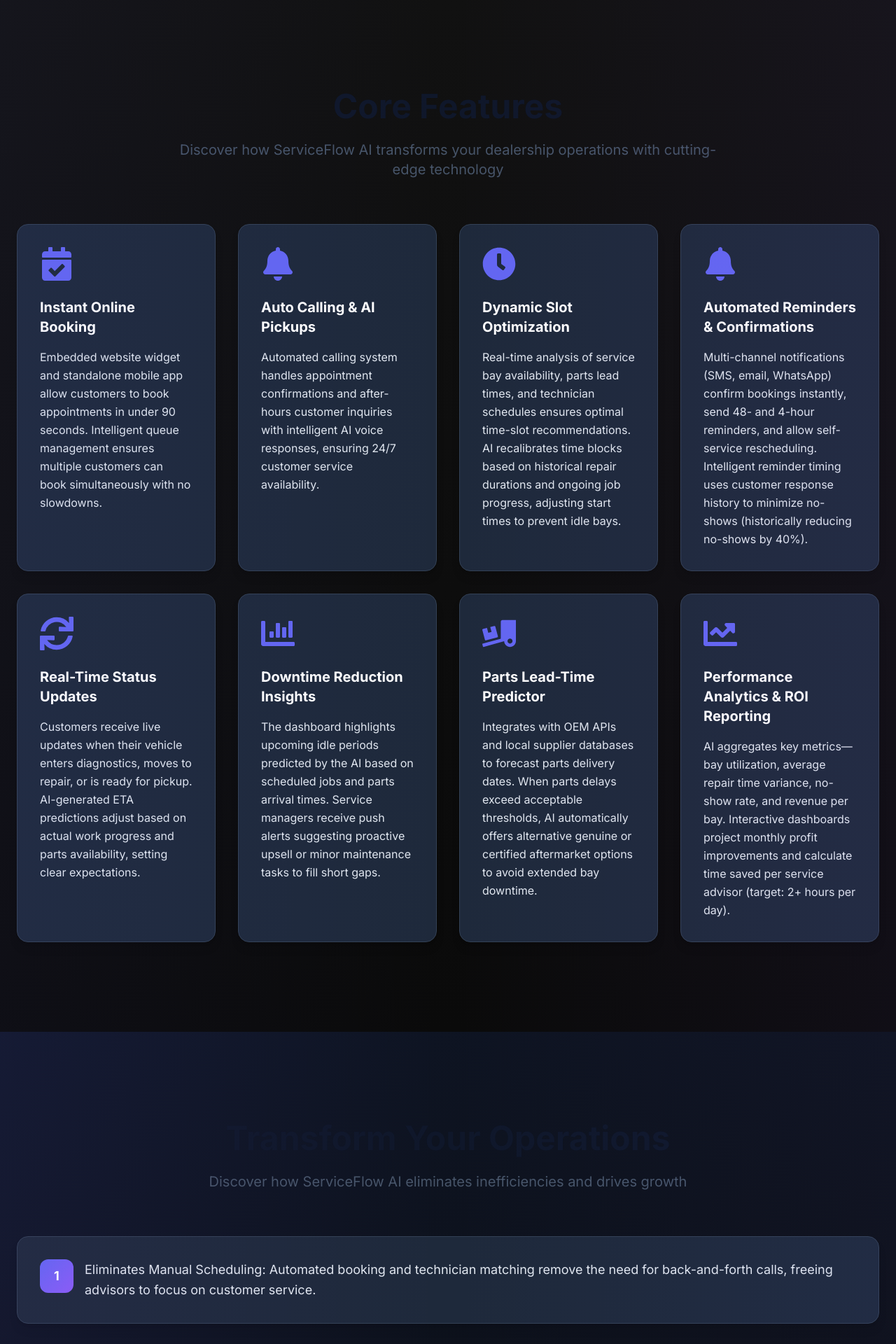
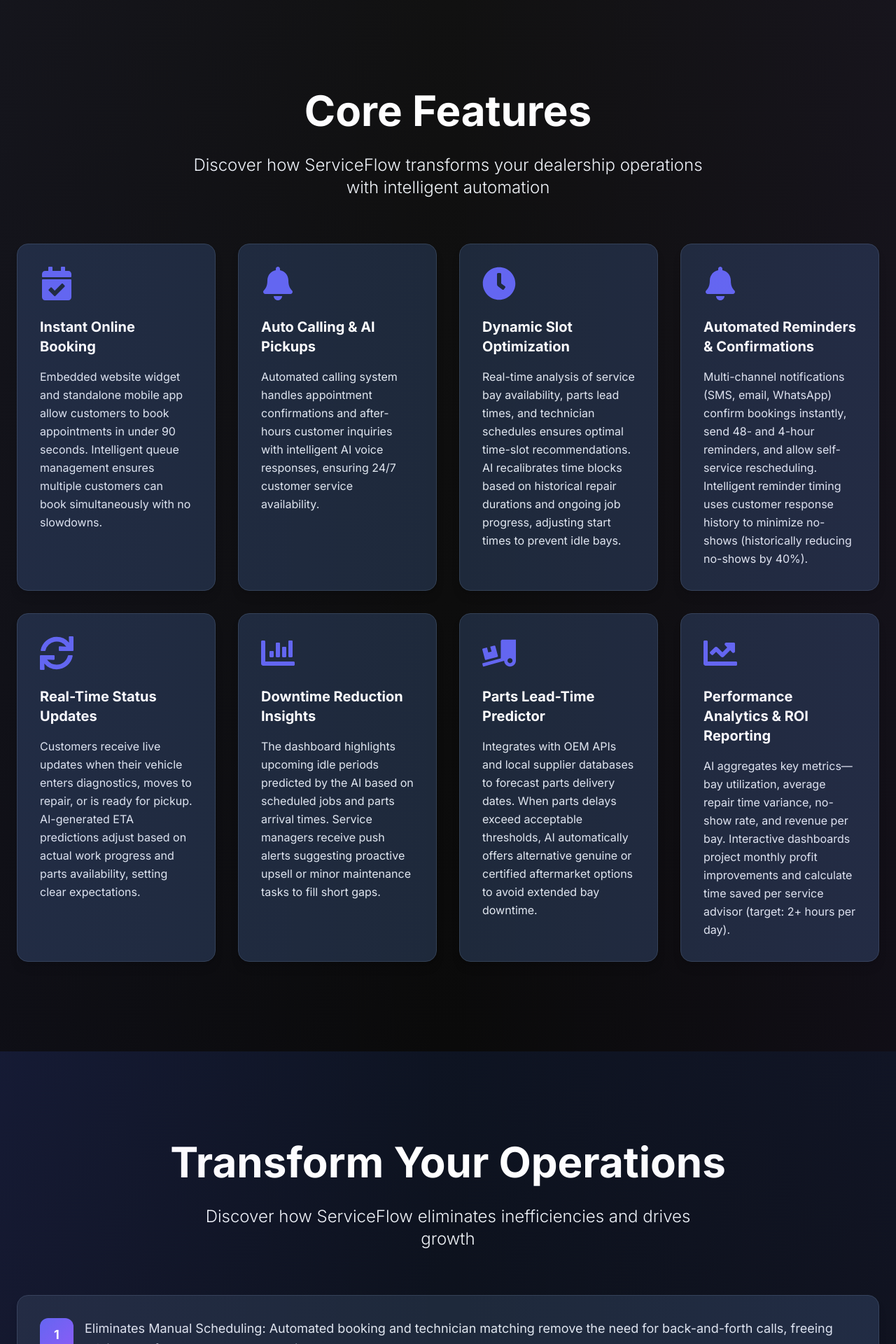
Before and after one commit to paulodo55/serviceflow-ai, a Next.js app: page / in a window 1280 px wide. Shown: the part 800-2720 px from the top of the page at 70% size. Built offline with nearby package versions, Linux system fonts and the light colour scheme.

Commit message:
Fix text contrast for Core Features and Transform Your Operations sections - updated to white headings and neutral-100 descriptions for better readability on dark backgrounds

```diff
--- a/app/page.tsx
+++ b/app/page.tsx
@@ -184,11 +184,11 @@
             viewport={{ once: true }}
             className="text-center mb-16"
           >
-            <h2 className="text-4xl md:text-5xl font-bold text-neutral-900 mb-6">
+            <h2 className="text-4xl md:text-6xl font-bold text-white mb-8 leading-tight">
               Core Features
             </h2>
-            <p className="text-xl text-neutral-600 max-w-3xl mx-auto">
-              Discover how ServiceFlow AI transforms your dealership operations with cutting-edge technology
+            <p className="text-xl md:text-2xl text-neutral-100 max-w-3xl mx-auto font-light leading-relaxed">
+              Discover how ServiceFlow transforms your dealership operations with intelligent automation
             </p>
           </motion.div>
 
@@ -230,11 +230,11 @@
             viewport={{ once: true }}
             className="text-center mb-16"
           >
-            <h2 className="text-4xl md:text-5xl font-bold text-neutral-900 mb-6">
+            <h2 className="text-4xl md:text-6xl font-bold text-white mb-8 leading-tight">
               Transform Your Operations
             </h2>
-            <p className="text-xl text-neutral-600 max-w-3xl mx-auto">
-              Discover how ServiceFlow AI eliminates inefficiencies and drives growth
+            <p className="text-xl md:text-2xl text-neutral-100 max-w-3xl mx-auto font-light leading-relaxed">
+              Discover how ServiceFlow eliminates inefficiencies and drives growth
             </p>
           </motion.div>
 
```
